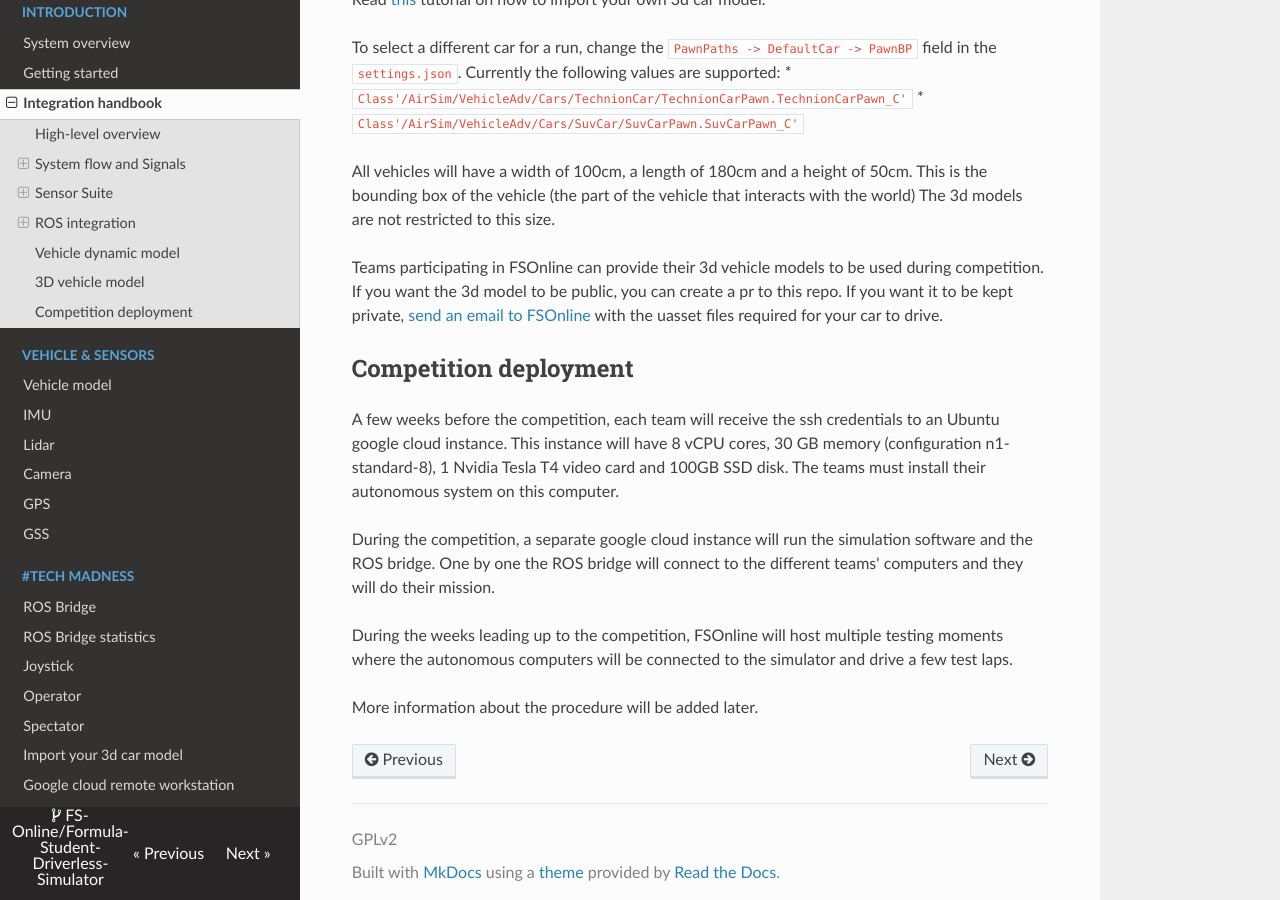
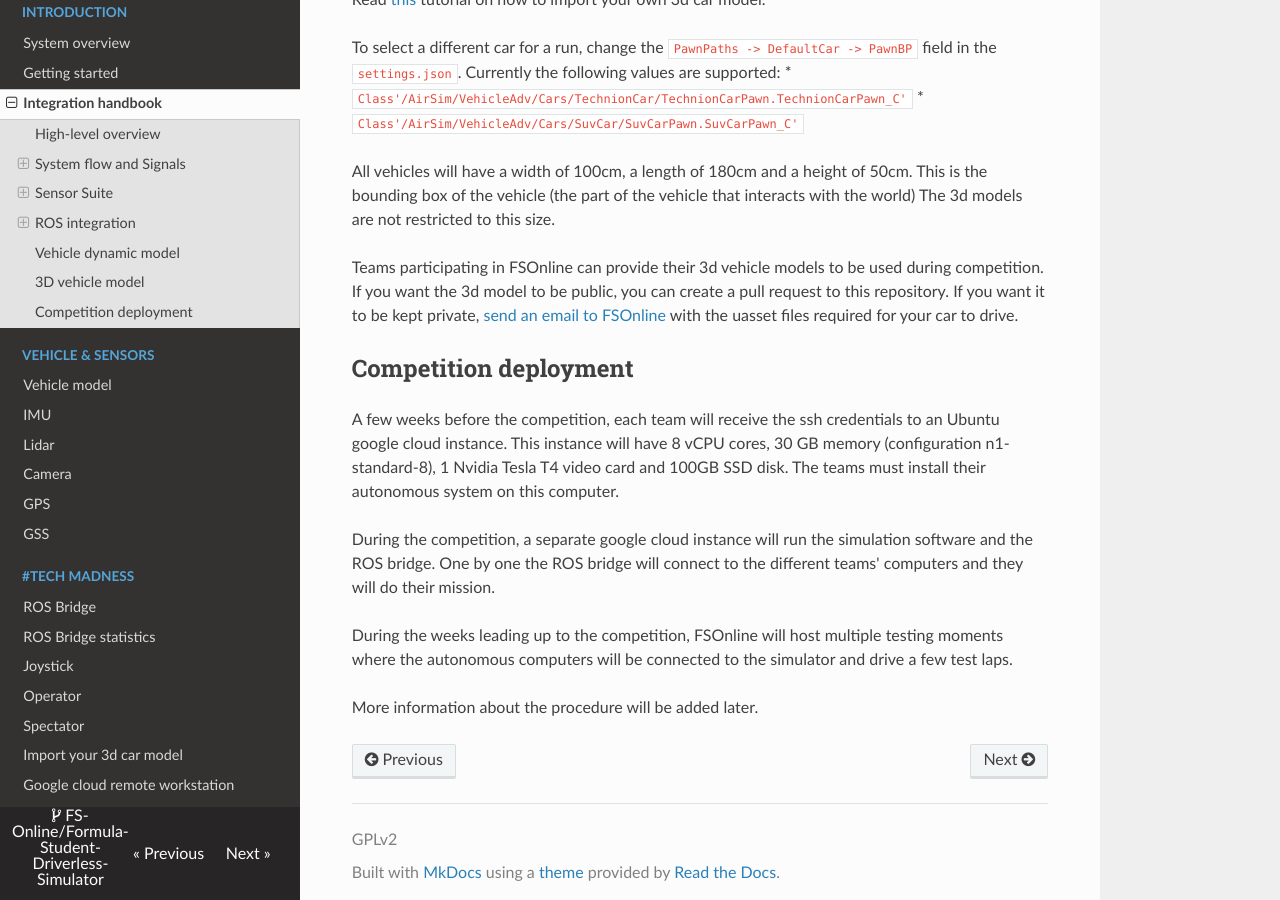
Before and after one commit to FS-Driverless/Formula-Student-Driverless-Simulator, an MkDocs documentation site: the page built from docs/integration-handbook.md, in a window 1280 px wide and 900 px high, scrolled down 6442 px. Built offline with MkDocs 1.6.1, drawn with Linux system fonts in a browser that asks for light colours; nearby versions of some CDN libraries; comment, search, counter and statistics services are not loaded.

Commit message:
Update docs/integration-handbook.md
Co-authored-by: Marek Szeles <marek.szeles@gmail.com>

```diff
--- a/docs/integration-handbook.md
+++ b/docs/integration-handbook.md
@@ -229,7 +229,7 @@ This is the bounding box of the vehicle (the part of the vehicle that interacts
 The 3d models are not restricted to this size.
 
 Teams participating in FSOnline can provide their 3d vehicle models to be used during competition.
-If you want the 3d model to be public, you can create a pr to this repo.
+If you want the 3d model to be public, you can create a pull request to this repository.
 If you want it to be kept private, [send an email to FSOnline](sijmen.huizenga@formulastudentonline.com) with the uasset files required for your car to drive.
 
 ## Competition deployment
```
